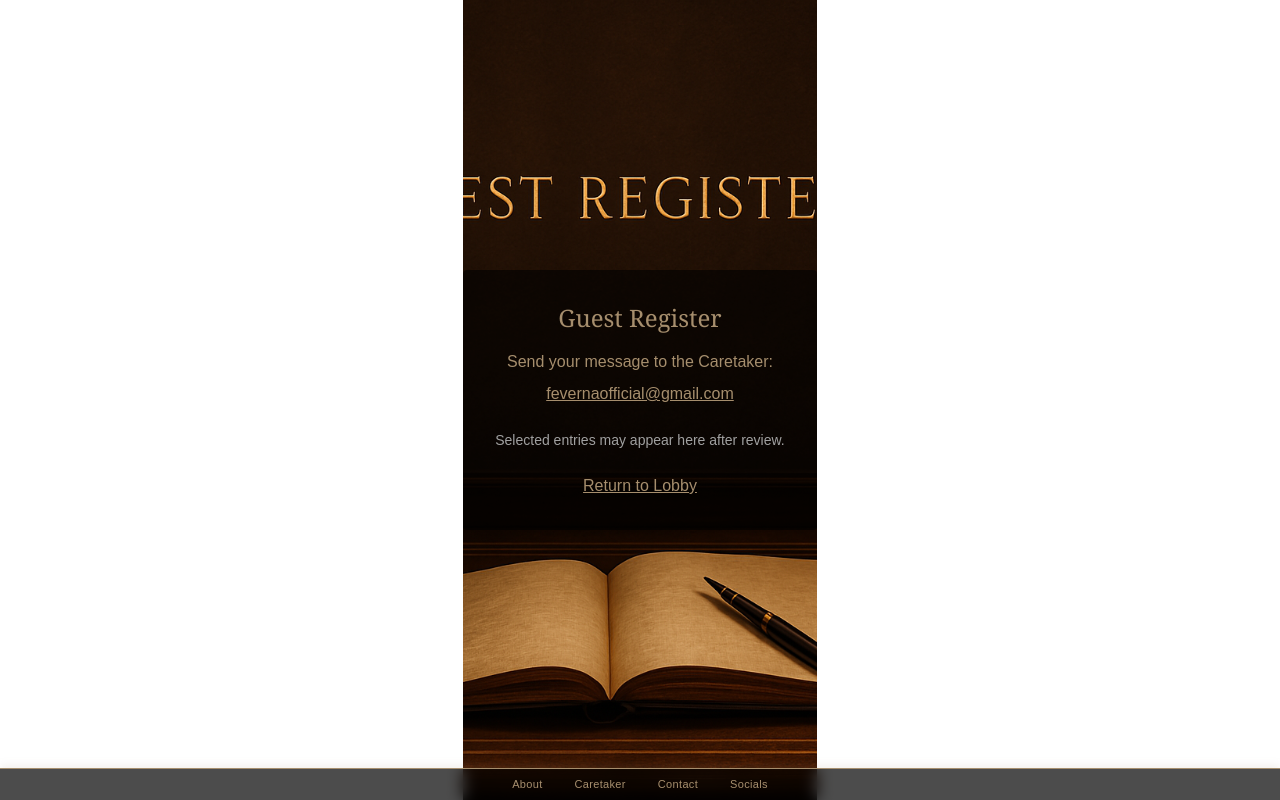
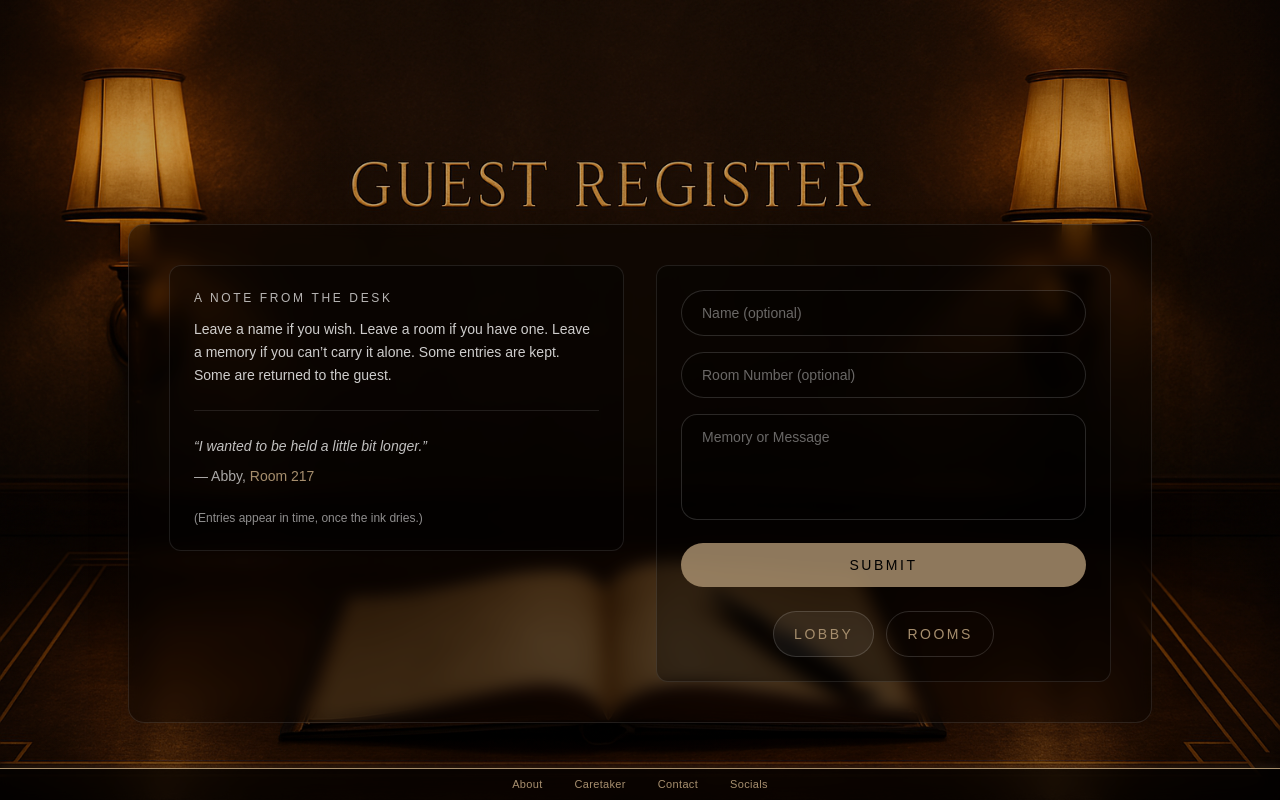
Before and after one commit to fevernaofficial/feverna-hotel, a Next.js app: page /guest in a window 1280 px wide. Built offline with nearby package versions, Linux system fonts and the light colour scheme.

Commit message:
guest book entry enabled

```diff
--- /dev/null
+++ b/app/api/guest-register/route.ts
@@ -0,0 +1,70 @@
+import { NextResponse } from "next/server";
+import { Resend } from "resend";
+
+export const runtime = "nodejs";
+
+const FROM = "Hotel Feverna <register@feverna.com>";
+
+function escapeHtml(input: string) {
+  return input
+    .replaceAll("&", "&amp;")
+    .replaceAll("<", "&lt;")
+    .replaceAll(">", "&gt;")
+    .replaceAll('"', "&quot;")
+    .replaceAll("'", "&#039;");
+}
+
+export async function POST(req: Request) {
+  try {
+    const resendKey = process.env.RESEND_API_KEY;
+    if (!resendKey) {
+      return NextResponse.json({ ok: false, error: "Missing RESEND_API_KEY." }, { status: 500 });
+    }
+
+    const toEmail = process.env.GUESTBOOK_TO_EMAIL || "fevernaofficial@gmail.com";
+    const resend = new Resend(resendKey);
+
+    const form = await req.formData();
+
+    const name = String(form.get("name") ?? "").trim();
+    const room = String(form.get("room") ?? "").trim();
+    const message = String(form.get("message") ?? "").trim();
+
+    if (!message) {
+      return NextResponse.json({ ok: false, error: "Message is required." }, { status: 400 });
+    }
+
+    const safeName = escapeHtml(name || "Anonymous");
+    const safeRoom = escapeHtml(room || "—");
+    const safeMessage = escapeHtml(message);
+
+    const subject = `Hotel Feverna — Guest Register Entry${name ? ` (${name})` : ""}`;
+
+    const { data, error } = await resend.emails.send({
+      from: FROM,
+      to: [toEmail],
+      subject,
+      html: `
+        <div style="font-family: ui-sans-serif, system-ui, -apple-system, Segoe UI, Roboto, Arial; line-height: 1.5;">
+          <h2 style="margin: 0 0 12px;">New Guest Register Entry</h2>
+          <p style="margin: 0 0 8px;"><strong>Name:</strong> ${safeName}</p>
+          <p style="margin: 0 0 8px;"><strong>Room:</strong> ${safeRoom}</p>
+          <p style="margin: 16px 0 8px;"><strong>Memory / Message:</strong></p>
+          <div style="padding: 12px; border: 1px solid #ddd; border-radius: 10px; background: #fafafa; white-space: pre-wrap;">${safeMessage}</div>
+          <p style="margin-top: 16px; color: #666; font-size: 12px;">
+            Submitted from the Feverna Guest Register form.
+          </p>
+        </div>
+      `,
+    });
+
+    if (error) {
+      return NextResponse.json({ ok: false, error: error.message }, { status: 500 });
+    }
+
+    return NextResponse.json({ ok: true, id: data?.id });
+  } catch (err) {
+    const message = err instanceof Error ? err.message : "Server error";
+    return NextResponse.json({ ok: false, error: message }, { status: 500 });
+  }
+}
--- /dev/null
+++ b/app/components/GuestRegisterForm.tsx
@@ -0,0 +1,80 @@
+"use client";
+
+import { useState } from "react";
+
+type Status = "idle" | "sending" | "sent" | "error";
+
+export default function GuestRegisterForm() {
+  const [status, setStatus] = useState<Status>("idle");
+  const [error, setError] = useState<string>("");
+
+  async function onSubmit(e: React.FormEvent<HTMLFormElement>) {
+    e.preventDefault();
+    setStatus("sending");
+    setError("");
+
+    const formEl = e.currentTarget;
+    const formData = new FormData(formEl);
+
+    try {
+      const res = await fetch("/api/guest-register", {
+        method: "POST",
+        body: formData,
+      });
+
+      const data = (await res.json()) as { ok: boolean; error?: string };
+
+      if (!res.ok || !data.ok) {
+        throw new Error(data.error || "Unable to submit right now.");
+      }
+
+      setStatus("sent");
+      formEl.reset();
+    } catch (err) {
+      setStatus("error");
+      setError(err instanceof Error ? err.message : "Unable to submit right now.");
+    }
+  }
+
+  return (
+    <form onSubmit={onSubmit} className="space-y-4">
+      <input
+        name="name"
+        placeholder="Name (optional)"
+        className="w-full rounded-full border border-white/15 bg-black/25 px-5 py-3 text-sm text-white/85 placeholder:text-white/40 outline-none focus:border-white/30"
+      />
+
+      <input
+        name="room"
+        placeholder="Room Number (optional)"
+        className="w-full rounded-full border border-white/15 bg-black/25 px-5 py-3 text-sm text-white/85 placeholder:text-white/40 outline-none focus:border-white/30"
+      />
+
+      <textarea
+        name="message"
+        required
+        placeholder="Memory or Message"
+        rows={4}
+        className="w-full rounded-2xl border border-white/15 bg-black/25 px-5 py-3 text-sm text-white/85 placeholder:text-white/40 outline-none focus:border-white/30 resize-none"
+      />
+
+      <button
+        type="submit"
+        disabled={status === "sending"}
+        className="w-full rounded-full px-5 py-3 text-sm uppercase tracking-[0.18em] bg-[rgba(166,142,109,0.85)] text-black hover:bg-[rgba(166,142,109,0.95)] transition disabled:opacity-60"
+      >
+        {status === "sending" ? "Submitting…" : "Submit"}
+      </button>
+
+      {status === "sent" && (
+        <p className="text-center text-xs text-white/65">
+          Your entry has been delivered to the desk for approval.
+        </p>
+      )}
+
+      {status === "error" && (
+        <p className="text-center text-xs text-red-300">{error}</p>
+      )}
+    </form>
+  );
+}
--- a/app/guest/page.tsx
+++ b/app/guest/page.tsx
@@ -1,33 +1,96 @@
-export const metadata = {
+import type { Metadata } from "next";
+import Link from "next/link";
+import GuestRegisterForm from "../components/GuestRegisterForm";
+
+export const metadata: Metadata = {
   title: "Guest Register | Hotel Feverna",
-  description: "Messages and notes from those who passed through.",
+  description: "Leave a name, a room, a memory. The desk will review your entry.",
 };
 
-export default function GuestRegister() {
+export default function GuestRegisterPage() {
   return (
     <main
-      className="relative h-[100svh] flex flex-col items-center justify-center text-fevernaGold bg-black overflow-hidden"
+      className="relative w-full min-h-screen bg-black overflow-hidden"
       style={{
         backgroundImage: "url('/images/guest-register.png')",
         backgroundSize: "cover",
         backgroundPosition: "center",
       }}
     >
-      <div className="bg-black/60 p-8 rounded text-center max-w-md">
-        <h2 className="text-2xl mb-4 font-serif">Guest Register</h2>
-        <p className="mb-2">Send your message to the Caretaker:</p>
-        <a
-          href="mailto:fevernaofficial@gmail.com"
-          className="underline hover:text-white"
+      {/* Light overlays (preserve the art; improve legibility) */}
+      <div className="absolute inset-0 bg-black/20" />
+      <div className="absolute inset-0 bg-linear-to-b from-black/10 via-transparent to-black/30" />
+
+      {/* Visually-hidden heading (image already contains the title) */}
+      <h1 className="sr-only">Guest Register</h1>
+
+      {/* Content: pushed below the baked-in title area, responsive across screens */}
+      <div
+        className="relative z-10 w-full flex justify-center px-6"
+        style={{
+          paddingTop: "clamp(180px, 28vh, 340px)",
+          paddingBottom: "clamp(48px, 8vh, 96px)",
+        }}
+      >
+        <div
+          className="
+            w-full max-w-5xl
+            rounded-2xl border border-white/10
+            bg-black/40 backdrop-blur-sm shadow-2xl
+            p-6 md:p-10
+            fade-in-soft
+            max-h-[calc(100vh-6rem)]
+            overflow-y-auto
+          "
         >
-          fevernaofficial@gmail.com
-        </a>
-        <p className="mt-6 text-sm text-neutral-400">
-          Selected entries may appear here after review.
-        </p>
-        <a href="/" className="block mt-6 underline hover:text-white">
-          Return to Lobby
-        </a>
+          <section className="grid grid-cols-1 md:grid-cols-2 gap-8 items-start">
+            {/* Left: myth + sample entry */}
+            <div className="rounded-xl border border-white/10 bg-black/35 p-6">
+              <h2 className="text-xs uppercase tracking-[0.22em] text-white/70">
+                A note from the desk
+              </h2>
+
+              <p className="mt-3 text-sm text-white/80 leading-relaxed">
+                Leave a name if you wish. Leave a room if you have one. Leave a memory if you can’t carry it
+                alone. Some entries are kept. Some are returned to the guest.
+              </p>
+
+              <div className="mt-6 pt-6 border-t border-white/10">
+                <p className="text-sm text-white/75 italic leading-relaxed">
+                  “I wanted to be held a little bit longer.”
+                </p>
+                <p className="mt-2 text-sm text-white/65">
+                  — Abby, <span className="text-fevernaGold">Room 217</span>
+                </p>
+              </div>
+
+              <p className="mt-6 text-xs text-white/55">
+                (Entries appear in time, once the ink dries.)
+              </p>
+            </div>
+
+            {/* Right: the form */}
+            <div className="rounded-xl border border-white/10 bg-black/35 p-6">
+              <GuestRegisterForm />
+
+              <div className="mt-6 flex items-center justify-center gap-3">
+                <Link
+                  href="/"
+                  className="inline-flex items-center justify-center rounded-full px-5 py-3 text-sm uppercase tracking-[0.18em] border border-white/15 bg-white/5 hover:bg-white/10 transition"
+                >
+                  Lobby
+                </Link>
+
+                <Link
+                  href="/hallway0"
+                  className="inline-flex items-center justify-center rounded-full px-5 py-3 text-sm uppercase tracking-[0.18em] border border-white/15 hover:border-white/25 transition"
+                >
+                  Rooms
+                </Link>
+              </div>
+            </div>
+          </section>
+        </div>
       </div>
     </main>
   );
--- a/package.json
+++ b/package.json
@@ -12,7 +12,8 @@
     "lucide-react": "^0.562.0",
     "next": "^16.1.1",
     "react": "^19.2.1",
-    "react-dom": "^19.2.1"
+    "react-dom": "^19.2.1",
+    "resend": "^6.6.0"
   },
   "devDependencies": {
     "@tailwindcss/postcss": "^4.1.17",
```
Also changed, not shown: 1 other file (tests, documents, lock files or other folders).
